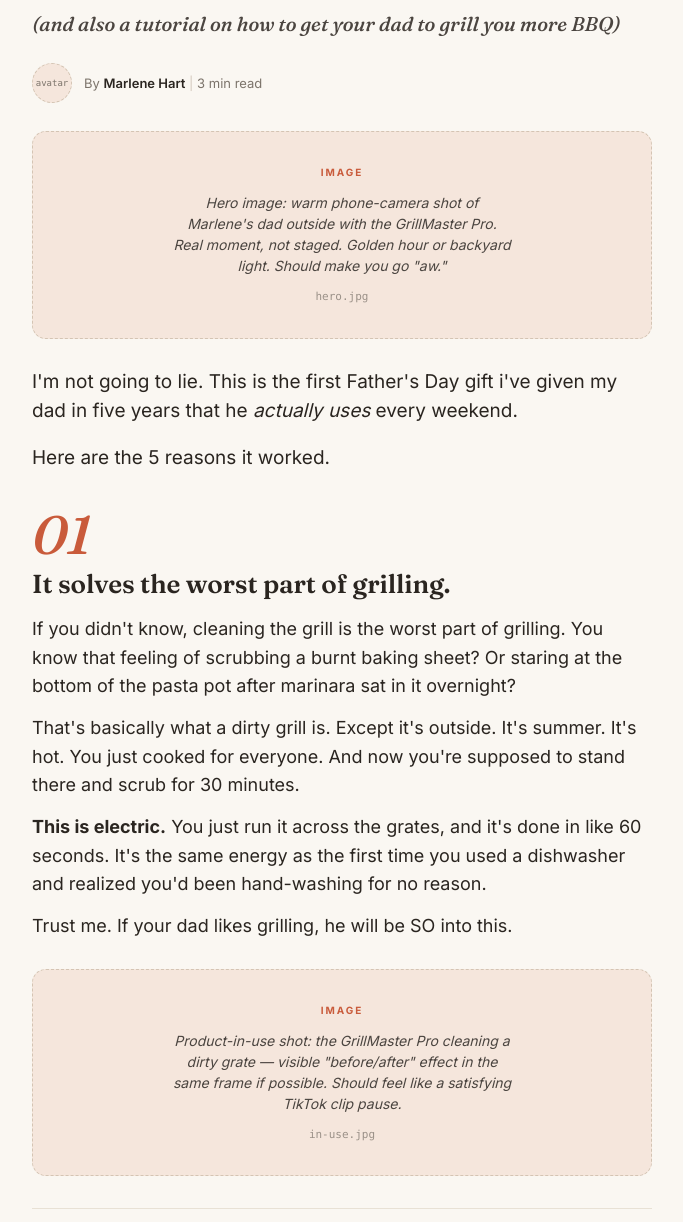
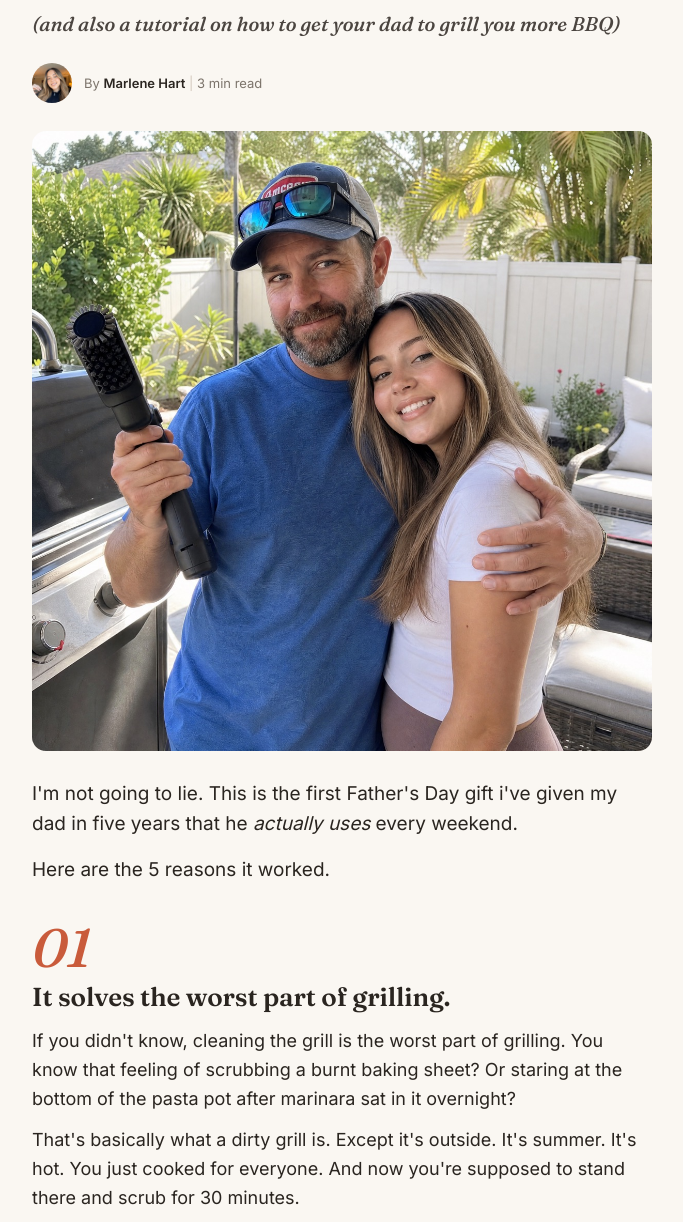
Before and after one commit to livelyjosiah-ui/hartfelt-co, a plain HTML site: page fathers-day/index.html in a window 1280 px wide. Shown: the part 300-1522 px from the top of the page, without its empty margins (298-981 px from the left). Drawn offline with Linux system fonts and the light colour scheme.

Commit message:
Add real images: avatar, hero, in-use, dad-grilling
Source PNGs were 2880x2880 and ~18-21 MB each. Resized + JPEG'd
via sips to ~400 KB / 350 KB / 315 KB / 53 KB. All five placeholder
figures/spans are swapped for <img> tags pointing at /images/...
Byline avatar reuses the same marlene.jpg as the bio avatar.

Co-Authored-By: Claude Opus 4.7 (1M context) <noreply@anthropic.com>

```diff
--- a/fathers-day/index.html
+++ b/fathers-day/index.html
@@ -480,14 +480,11 @@ img.author-bio__avatar { padding: 0; border: 0; object-fit: cover; }
   <p class="dek">(and also a tutorial on how to get your dad to grill you more BBQ)</p>
 
   <div class="byline">
-    <span class="byline__avatar" aria-hidden="true">avatar</span>
+    <img class="byline__avatar" src="/images/marlene.jpg" alt="">
     <span>By <strong>Marlene Hart</strong> <span class="byline__sep">|</span> 3 min read</span>
   </div>
 
-  <figure class="img">
-    <p class="img__desc">Hero image: warm phone-camera shot of Marlene's dad outside with the GrillMaster Pro. Real moment, not staged. Golden hour or backyard light. Should make you go "aw."</p>
-    <span class="img__filename">hero.jpg</span>
-  </figure>
+  <img class="img--real" src="/images/hero.jpg" alt="Father's Day moment with the GrillMaster Pro">
 
   <div class="opener">
     <p>I'm not going to lie. This is the first Father's Day gift i've given my dad in five years that he <em>actually uses</em> every weekend.</p>
@@ -505,10 +502,7 @@ img.author-bio__avatar { padding: 0; border: 0; object-fit: cover; }
       <p class="reason__body"><strong>This is electric.</strong> You just run it across the grates, and it's done in like 60 seconds. It's the same energy as the first time you used a dishwasher and realized you'd been hand-washing for no reason.</p>
       <p class="reason__body">Trust me. If your dad likes grilling, he will be SO into this.</p>
 
-      <figure class="img">
-        <p class="img__desc">Product-in-use shot: the GrillMaster Pro cleaning a dirty grate — visible "before/after" effect in the same frame if possible. Should feel like a satisfying TikTok clip pause.</p>
-        <span class="img__filename">in-use.jpg</span>
-      </figure>
+      <img class="img--real" src="/images/in-use.jpg" alt="Grill grates before and after using the GrillMaster Pro">
     </section>
 
     <!-- Reason 2 -->
@@ -529,10 +523,7 @@ img.author-bio__avatar { padding: 0; border: 0; object-fit: cover; }
       <p class="reason__body">I'm not going to lie, I started crying a little bit at work.</p>
       <p class="reason__body">If your dad isn't big on showing feelings, this is the gift that pulls something out of him. And yes — you'll have the screenshots.</p>
 
-      <figure class="img">
-        <p class="img__desc">Candid shot of Marlene's dad smiling at his grill, ideally with his buddies in frame. Phone-camera quality is perfect — this should look like a real text-message photo, not a staged shoot.</p>
-        <span class="img__filename">dad-grilling.jpg</span>
-      </figure>
+      <img class="img--real" src="/images/dad-grilling.jpg" alt="Marlene's dad smiling while grilling with his buddies">
     </section>
 
     <!-- Reason 4 -->
@@ -577,7 +568,7 @@ img.author-bio__avatar { padding: 0; border: 0; object-fit: cover; }
 
   <!-- Author bio -->
   <section class="author-bio">
-    <span class="author-bio__avatar" aria-hidden="true">avatar</span>
+    <img class="author-bio__avatar" src="/images/marlene.jpg" alt="Marlene Hart">
     <div>
       <h3>About Marlene</h3>
       <p>Marlene Hart writes about gift ideas, real-talk life moments, and the small things that make people feel seen. Find her on Instagram <a href="#">@marlene.hart</a>.</p>
```
Also changed, not shown: images/dad-grilling.jpg (added), images/hero.jpg (added), images/in-use.jpg (added), images/marlene.jpg (added).
